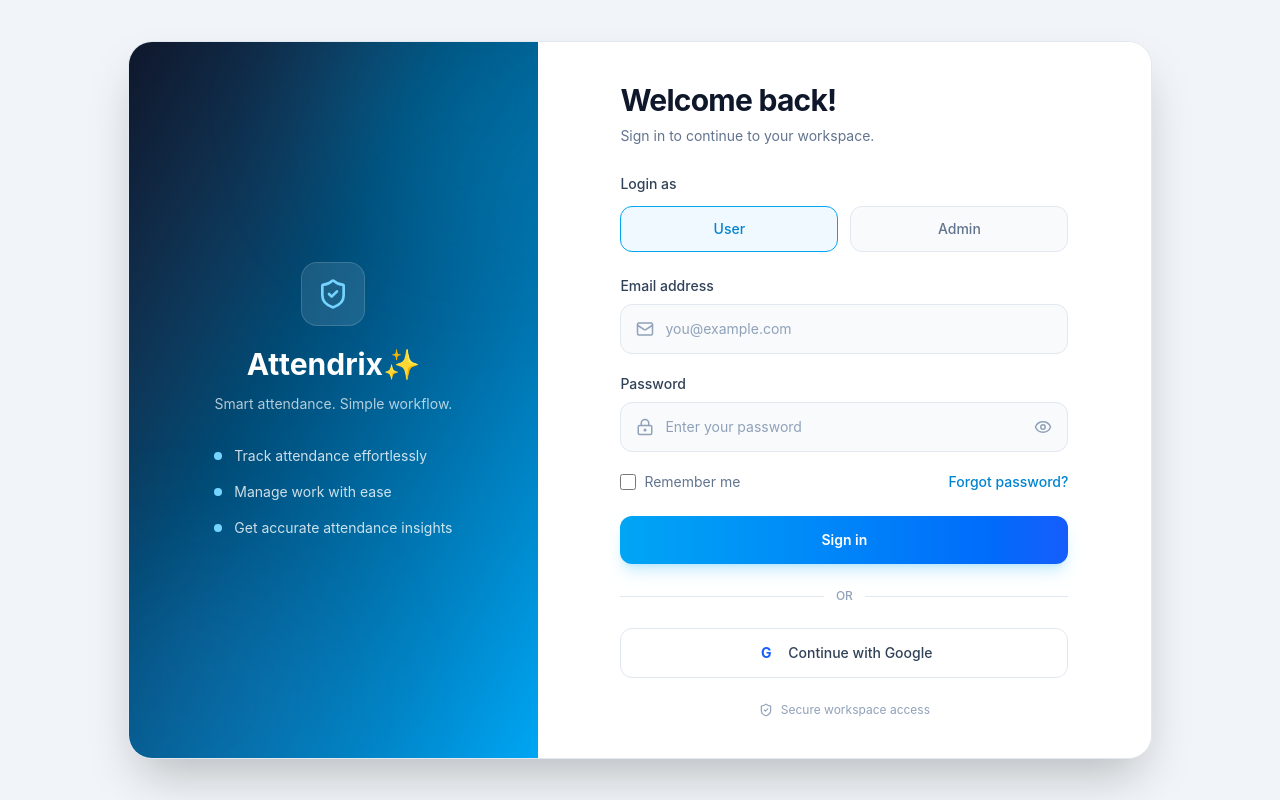
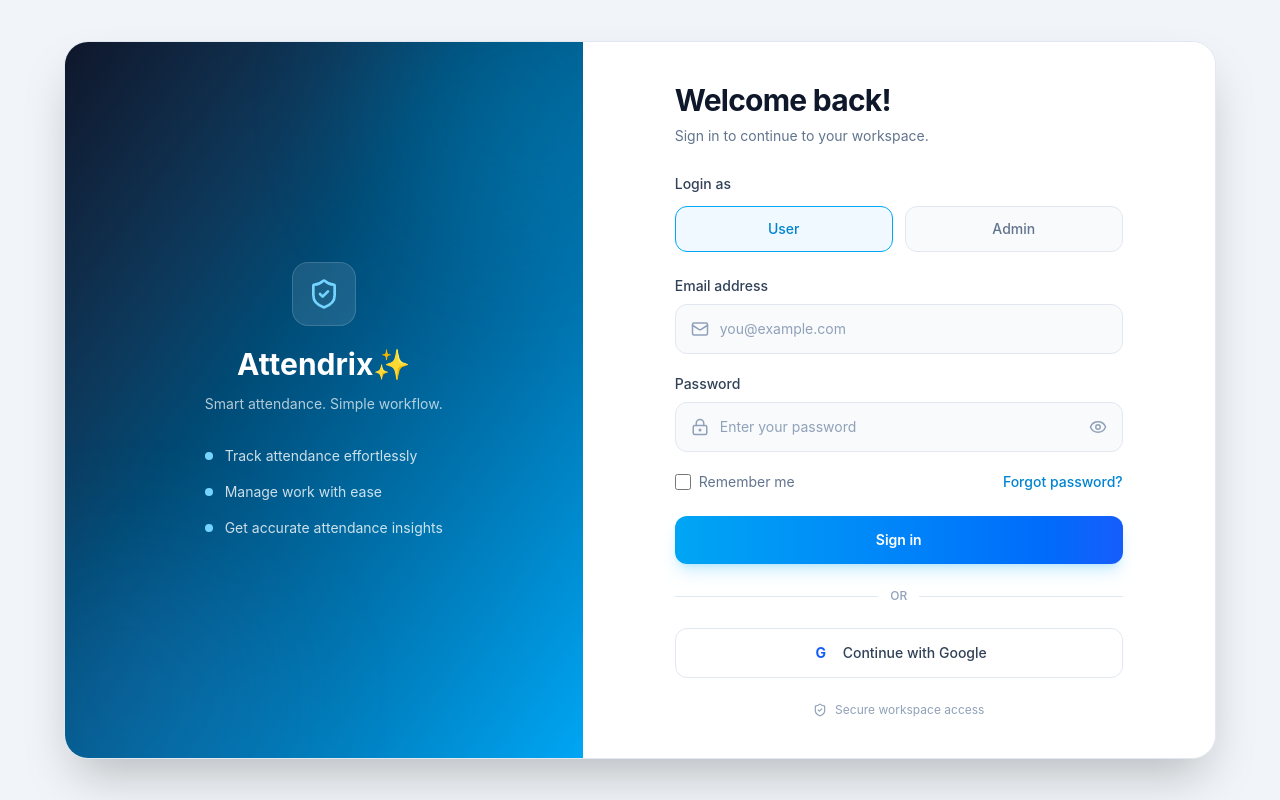
Before and after one commit to judithjoshitha01/Attendance-Management-System, a React (Vite) app: page / in a window 1280 px wide. Built offline with nearby package versions, Linux system fonts and the light colour scheme.

Commit message:
Update Login.jsx

```diff
--- a/src/pages/Login.jsx
+++ b/src/pages/Login.jsx
@@ -55,18 +55,21 @@ function Login() {
   };
 
   return (
-    <div className="min-h-screen bg-slate-100 p-6">
+    <div className="min-h-screen bg-slate-100 p-3 sm:p-6">
 
-      <div className="flex min-h-[calc(100vh-3rem)] items-center justify-center">
+      <div className="flex min-h-[calc(100vh-1.5rem)] items-center justify-center sm:min-h-[calc(100vh-3rem)]">
 
+        {/* ================================================= */}
         {/* MAIN CONTAINER */}
-        <div className="grid w-full max-w-5xl overflow-hidden rounded-3xl border border-slate-200 bg-white shadow-2xl lg:grid-cols-[0.8fr_1.2fr]">
+        {/* ================================================= */}
+
+        <div className="grid w-full max-w-6xl overflow-hidden rounded-3xl border border-slate-200 bg-white shadow-2xl lg:grid-cols-[0.9fr_1.1fr]">
 
           {/* ================================================= */}
           {/* LEFT SIDE */}
           {/* ================================================= */}
 
-          <div className="relative hidden min-h-[600px] items-center justify-center overflow-hidden bg-gradient-to-br from-slate-900 via-sky-800 to-sky-500 lg:flex">
+          <div className="relative hidden min-h-[620px] items-center justify-center overflow-hidden bg-gradient-to-br from-slate-900 via-sky-800 to-sky-500 lg:flex">
 
             {/* Background decoration */}
 
@@ -136,15 +139,17 @@ function Login() {
           {/* RIGHT SIDE */}
           {/* ================================================= */}
 
-          <div className="flex items-center justify-center bg-white px-8 py-10 sm:px-12">
+          <div className="flex items-center justify-center bg-white px-5 py-8 sm:px-10 sm:py-10 lg:px-12 xl:px-16">
 
             <div className="w-full max-w-md">
 
+              {/* ================================================= */}
               {/* HEADING */}
+              {/* ================================================= */}
 
               <div className="mb-7">
 
-                <h2 className="text-3xl font-bold tracking-tight text-slate-900">
+                <h2 className="text-2xl font-bold tracking-tight text-slate-900 sm:text-3xl">
                   Welcome back!
                 </h2>
 
@@ -160,7 +165,9 @@ function Login() {
 
               <form onSubmit={handleLogin} noValidate>
 
+                {/* ================================================= */}
                 {/* ROLE */}
+                {/* ================================================= */}
 
                 <div className="mb-6">
 
@@ -306,7 +313,7 @@ function Login() {
                 {/* REMEMBER + FORGOT */}
                 {/* ================================================= */}
 
-                <div className="mb-6 flex items-center justify-between">
+                <div className="mb-6 flex flex-col gap-3 xs:flex-row xs:items-center xs:justify-between sm:flex-row sm:items-center sm:justify-between">
 
                   <label className="flex items-center gap-2 text-sm text-slate-500">
 
@@ -322,7 +329,7 @@ function Login() {
                   <button
                     type="button"
                     onClick={() => navigate("/forgot-password")}
-                    className="text-sm font-medium text-sky-600 transition hover:text-sky-700"
+                    className="text-left text-sm font-medium text-sky-600 transition hover:text-sky-700 sm:text-right"
                   >
                     Forgot password?
                   </button>
@@ -359,7 +366,7 @@ function Login() {
               </div>
 
               {/* ================================================= */}
-              {/* GOOGLE - UI ONLY */}
+              {/* GOOGLE */}
               {/* ================================================= */}
 
               <button
```
